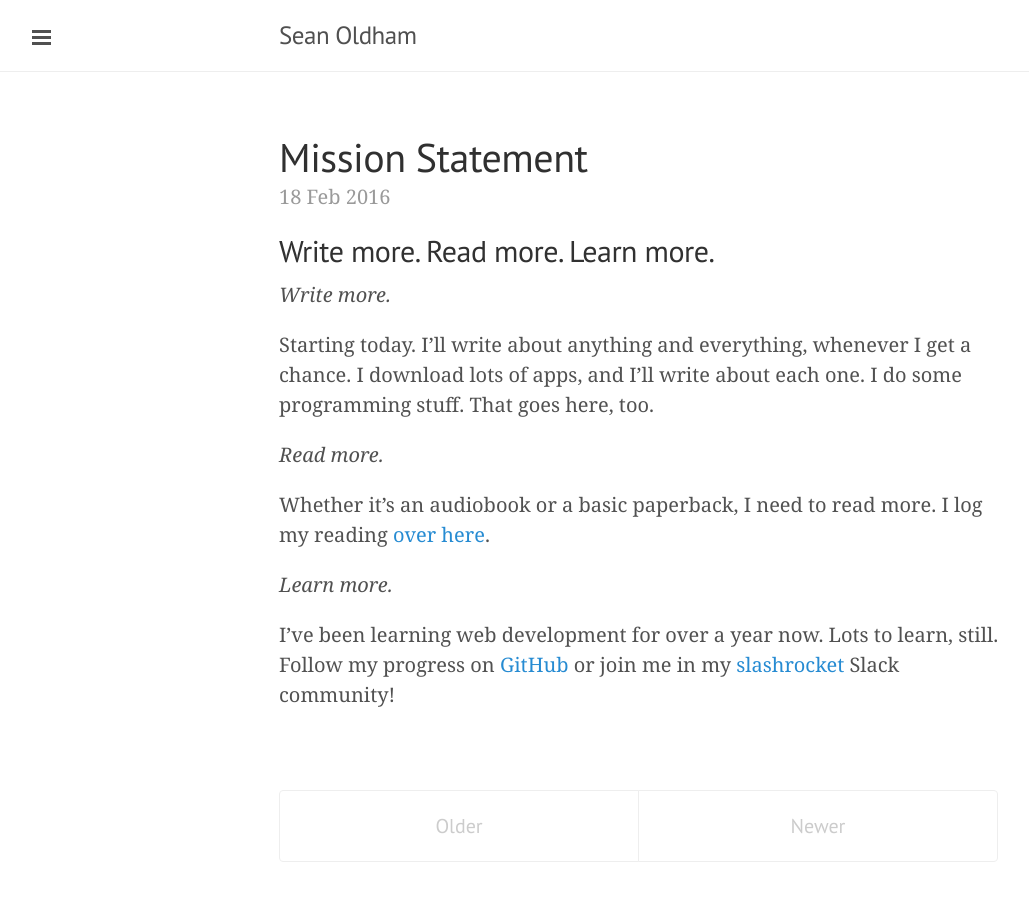
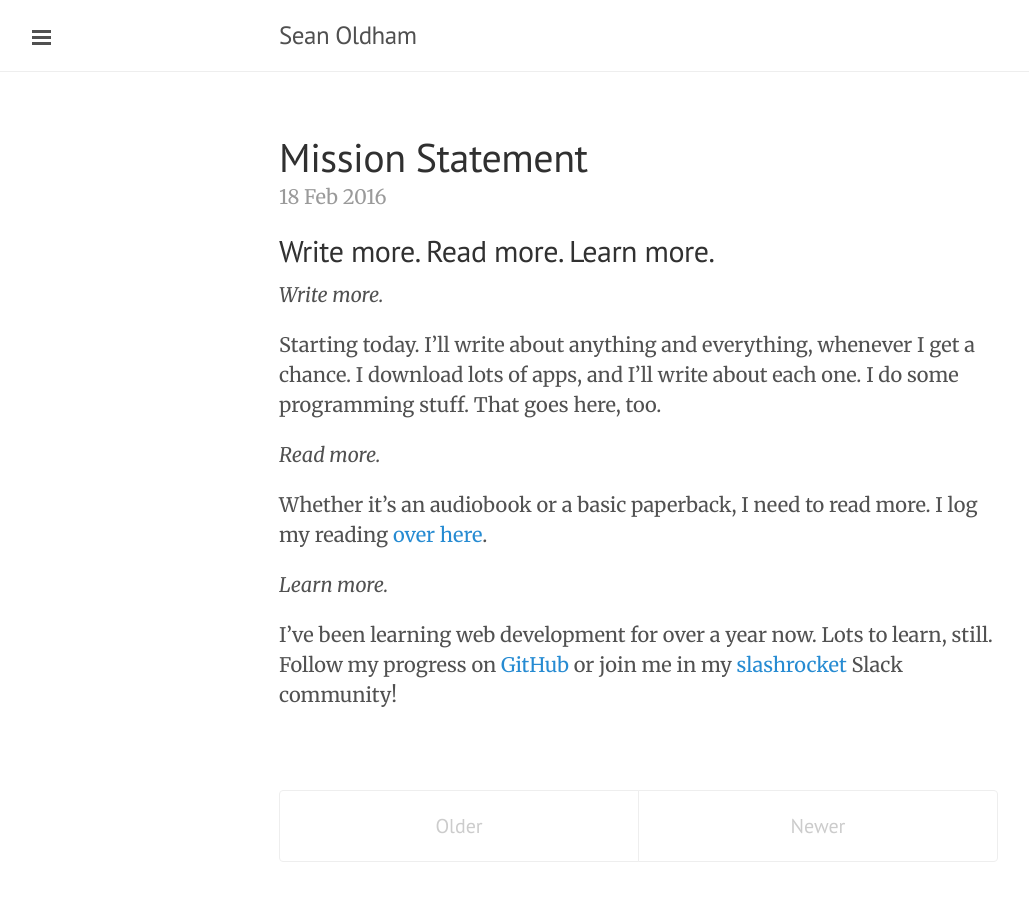
Before and after one commit to seanoldham/seanosaur.github.io, a Jekyll site: the page built from index.html, in a window 1280 px wide. Shown: the whole page, without its empty margins (1-1030 px from the left). Built offline with Jekyll 4.4.1, drawn with Linux system fonts in a browser that asks for light colours; the list of posts is cut into pages by our own code.

Commit message:
Update head.html

```diff
--- a/_includes/head.html
+++ b/_includes/head.html
@@ -14,7 +14,7 @@
   </title>
 
   <!-- CSS -->
-  <link rel="stylesheet" href="http://fonts.googleapis.com/css?family=PT+Serif:400,400italic,700|PT+Sans:400|Permanent+Marker">
+  <link rel="stylesheet" href="http://fonts.googleapis.com/css?family=Merriweather:400,400italic,700|PT+Sans:400|Permanent+Marker">
   <link rel="stylesheet" href="/public/css/poole.css">
   <link rel="stylesheet" href="/public/css/syntax.css">
   <link rel="stylesheet" href="/public/css/lanyon.css">
```
